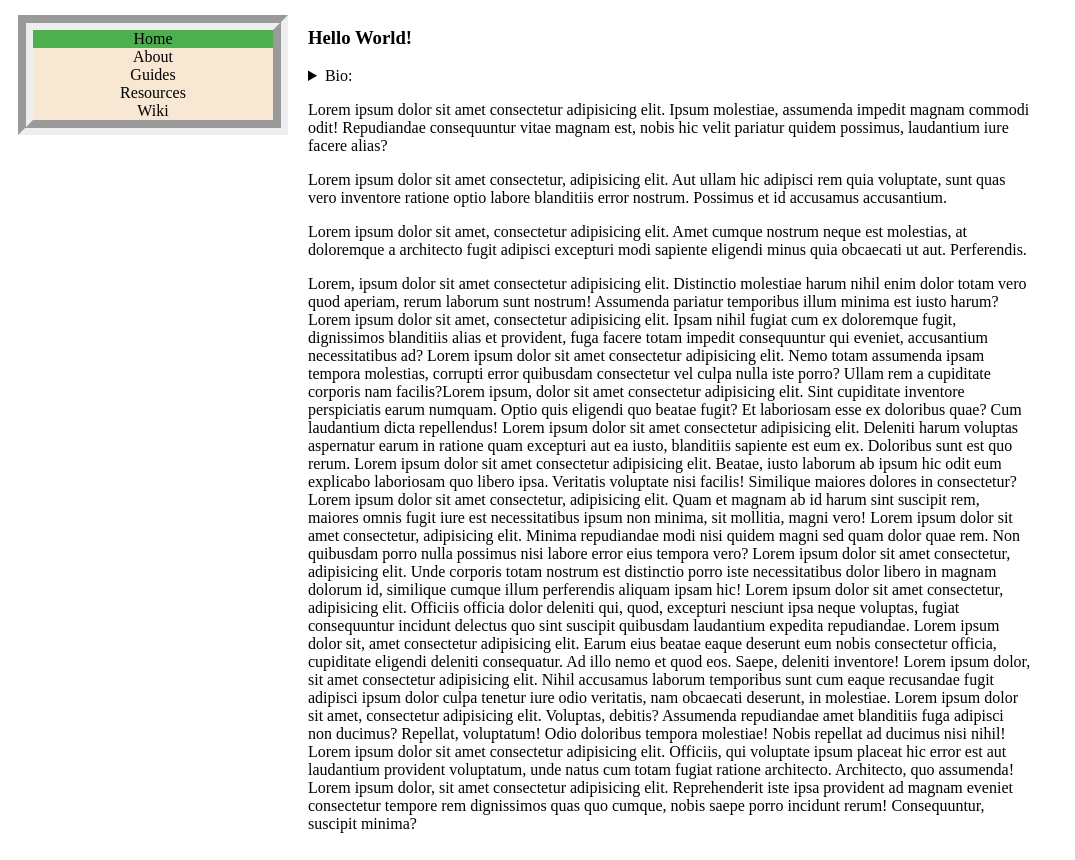
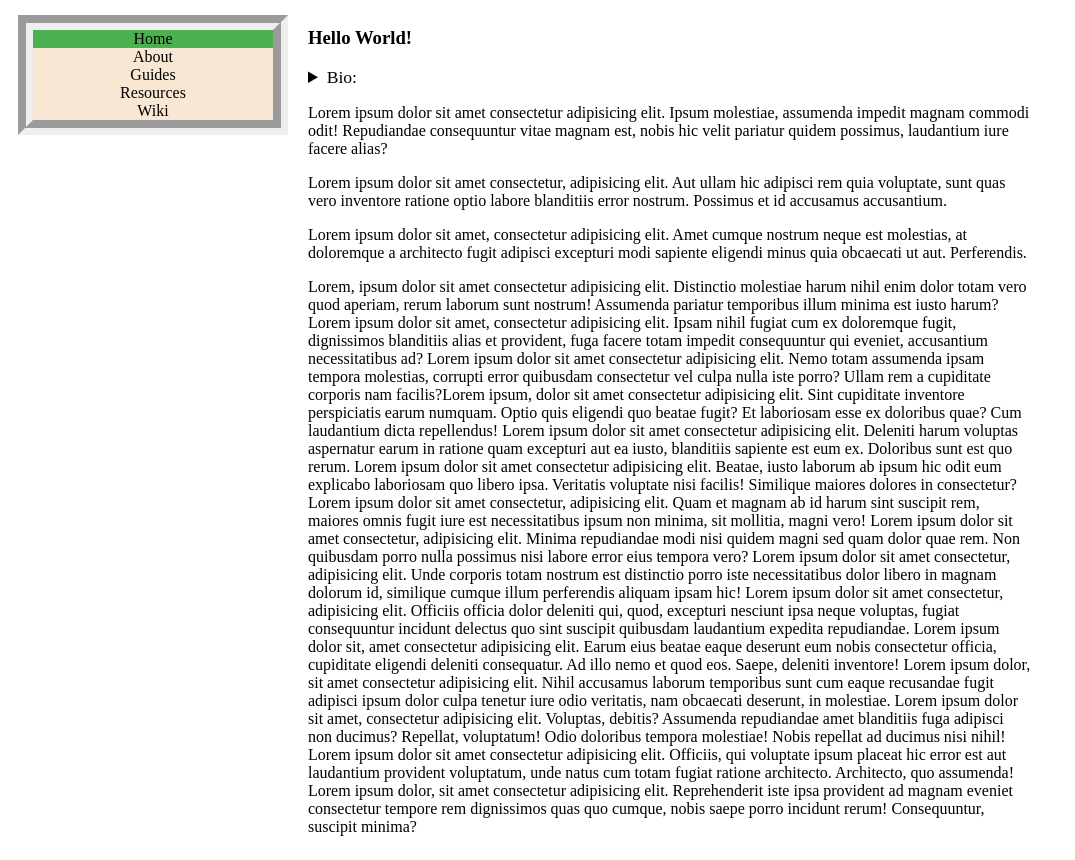
Before and after one commit to aikilink/dev_help, a plain HTML site: page index.html in a window 1280 px wide. Shown: the whole page, without its empty margins (0-1075 px from the left). Drawn offline with Linux system fonts and the light colour scheme; a script that the page names is missing.

Commit message:
Adjusted CSS fonts for dropdowns.

```diff
--- a/main.css
+++ b/main.css
@@ -56,3 +56,7 @@ details ul li p a :hover {
 .resource_dropdowns summary {
     cursor: pointer;
 }
+
+summary {
+    font-size: 1.1em;
+}
```
